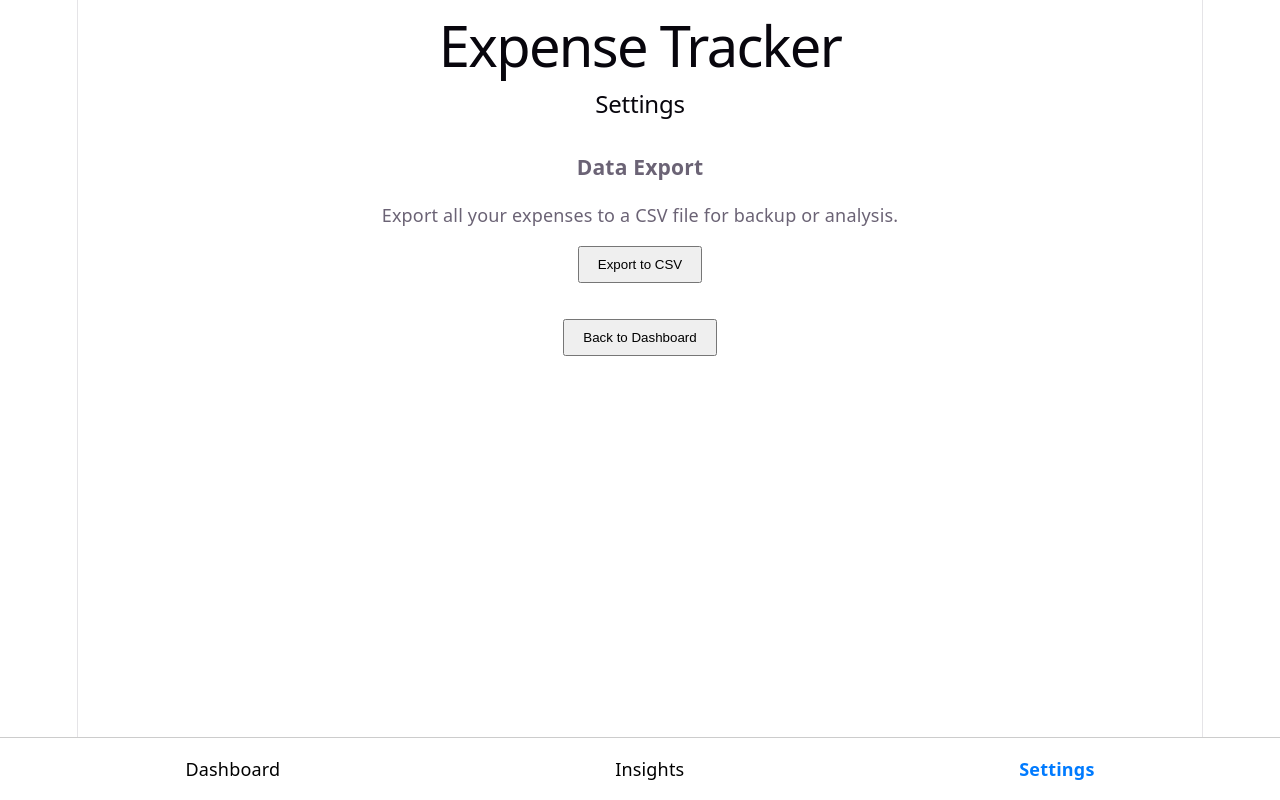
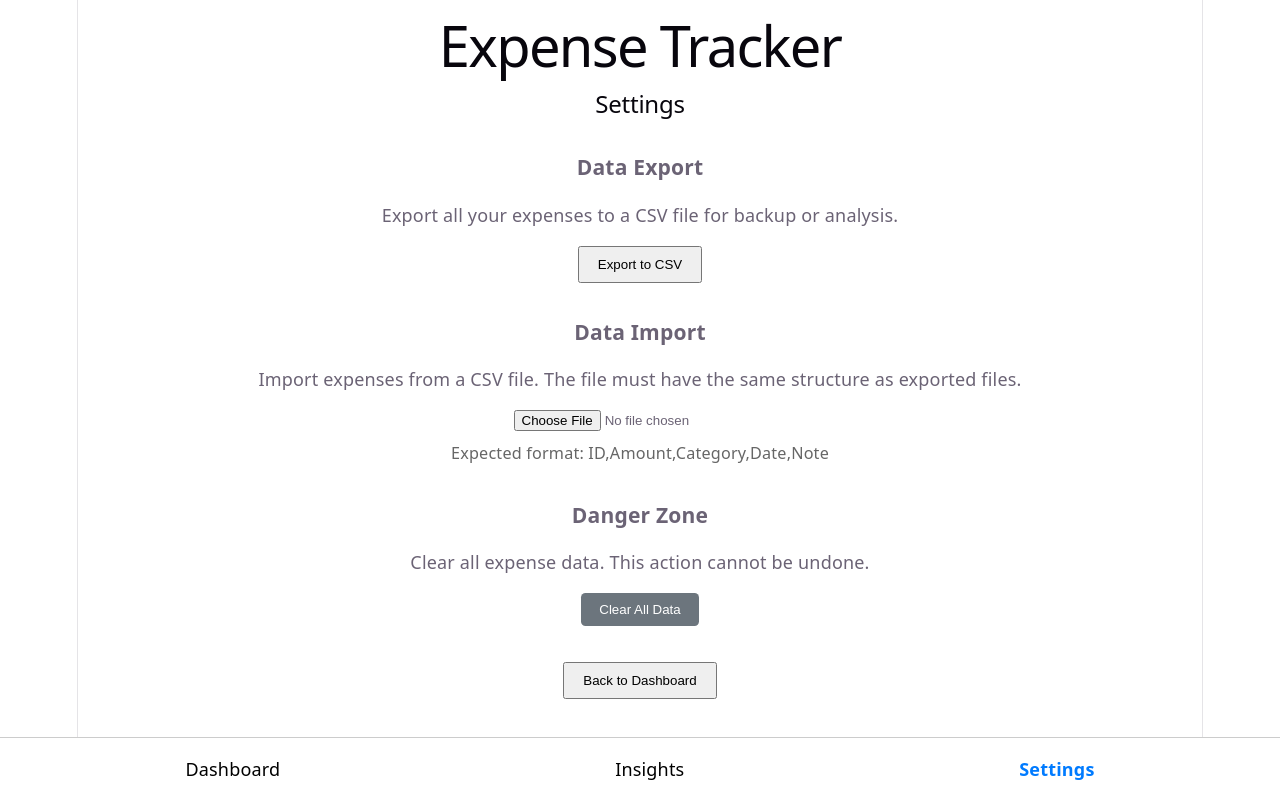
Before and after one commit to lujzi05/minautgifter, a React (Vite) app: page /settings in a window 1280 px wide. Built offline with nearby package versions, Linux system fonts and the light colour scheme.

Commit message:
add data import and clear all data functions

```diff
--- a/src/components/Settings.tsx
+++ b/src/components/Settings.tsx
@@ -1,8 +1,129 @@
 import { db } from "../db";
 import { useNavigate } from "react-router-dom";
+import { useState } from "react";
+import type { Expense, Category } from "../types";
+import { CATEGORIES } from "../types";
 
 export function Settings() {
   const navigate = useNavigate();
+  const [importStatus, setImportStatus] = useState<string>("");
+  const [clearConfirm, setClearConfirm] = useState(false);
+
+  const parseCSV = (csvText: string): Expense[] => {
+    const lines = csvText.trim().split('\n');
+    if (lines.length < 2) throw new Error("CSV must have header and at least one data row");
+
+    const headers = lines[0].split(',').map(h => h.trim());
+    const expectedHeaders = ["ID", "Amount", "Category", "Date", "Note"];
+
+    if (headers.length !== expectedHeaders.length ||
+        !headers.every((h, i) => h === expectedHeaders[i])) {
+      throw new Error("CSV headers must be: ID,Amount,Category,Date,Note");
+    }
+
+    const expenses: Expense[] = [];
+
+    for (let i = 1; i < lines.length; i++) {
+      const line = lines[i].trim();
+      if (!line) continue;
+
+      // Simple CSV parsing - handle quoted fields
+      const fields: string[] = [];
+      let current = '';
+      let inQuotes = false;
+
+      for (let j = 0; j < line.length; j++) {
+        const char = line[j];
+        if (char === '"') {
+          inQuotes = !inQuotes;
+        } else if (char === ',' && !inQuotes) {
+          fields.push(current);
+          current = '';
+        } else {
+          current += char;
+        }
+      }
+      fields.push(current);
+
+      if (fields.length !== 5) {
+        throw new Error(`Row ${i + 1}: Expected 5 fields, got ${fields.length}`);
+      }
+
+      const [id, amountStr, categoryStr, dateStr, noteStr] = fields.map(f => f.trim());
+
+      // Validate ID
+      if (!id) throw new Error(`Row ${i + 1}: ID cannot be empty`);
+
+      // Validate Amount
+      const amount = parseFloat(amountStr);
+      if (isNaN(amount) || amount < 0) {
+        throw new Error(`Row ${i + 1}: Invalid amount "${amountStr}"`);
+      }
+
+      // Validate Category
+      if (!CATEGORIES.includes(categoryStr as Category)) {
+        throw new Error(`Row ${i + 1}: Invalid category "${categoryStr}". Must be one of: ${CATEGORIES.join(', ')}`);
+      }
+
+      // Validate Date
+      const date = new Date(dateStr);
+      if (isNaN(date.getTime())) {
+        throw new Error(`Row ${i + 1}: Invalid date "${dateStr}"`);
+      }
+
+      // Note is optional
+      const note = noteStr || undefined;
+
+      expenses.push({
+        id,
+        amount,
+        category: categoryStr as Category,
+        date: date.toISOString(),
+        note
+      });
+    }
+
+    return expenses;
+  };
+
+  const importFromCSV = async (event: React.ChangeEvent<HTMLInputElement>) => {
+    const file = event.target.files?.[0];
+    if (!file) return;
+
+    try {
+      setImportStatus("Reading file...");
+      const text = await file.text();
+
+      setImportStatus("Parsing CSV...");
+      const expenses = parseCSV(text);
+
+      setImportStatus(`Importing ${expenses.length} expenses...`);
+      await db.expenses.bulkAdd(expenses);
+
+      setImportStatus(`✅ Successfully imported ${expenses.length} expenses!`);
+    } catch (error) {
+      setImportStatus(`❌ Import failed: ${error instanceof Error ? error.message : 'Unknown error'}`);
+    }
+
+    // Reset file input
+    event.target.value = '';
+  };
+
+  const clearAllData = async () => {
+    if (!clearConfirm) {
+      setClearConfirm(true);
+      return;
+    }
+
+    try {
+      setImportStatus("Clearing all data...");
+      await db.expenses.clear();
+      setImportStatus("✅ All data cleared!");
+      setClearConfirm(false);
+    } catch (error) {
+      setImportStatus(`❌ Clear failed: ${error instanceof Error ? error.message : 'Unknown error'}`);
+    }
+  };
 
   const exportToCSV = async () => {
     const expenses = await db.expenses.toArray();
@@ -40,12 +161,71 @@ export function Settings() {
     <div>
       <h2>Settings</h2>
 
+      {importStatus && (
+        <div style={{
+          padding: "1rem",
+          marginBottom: "1rem",
+          backgroundColor: importStatus.startsWith("✅") ? "#d4edda" : importStatus.startsWith("❌") ? "#f8d7da" : "#fff3cd",
+          border: "1px solid #ccc",
+          borderRadius: "0.5rem"
+        }}>
+          {importStatus}
+        </div>
+      )}
+
       <div style={{ marginTop: "2rem" }}>
         <h3>Data Export</h3>
         <p>Export all your expenses to a CSV file for backup or analysis.</p>
         <button onClick={exportToCSV} style={{ padding: "0.5rem 1rem", marginTop: "1rem" }}>
           Export to CSV
         </button>
+      </div>
+
+      <div style={{ marginTop: "2rem" }}>
+        <h3>Data Import</h3>
+        <p>Import expenses from a CSV file. The file must have the same structure as exported files.</p>
+        <input
+          type="file"
+          accept=".csv"
+          onChange={importFromCSV}
+          style={{ marginTop: "1rem" }}
+        />
+        <p style={{ fontSize: "0.9rem", color: "#666", marginTop: "0.5rem" }}>
+          Expected format: ID,Amount,Category,Date,Note
+        </p>
+      </div>
+
+      <div style={{ marginTop: "2rem" }}>
+        <h3>Danger Zone</h3>
+        <p>Clear all expense data. This action cannot be undone.</p>
+        <button
+          onClick={clearAllData}
+          style={{
+            padding: "0.5rem 1rem",
+            marginTop: "1rem",
+            backgroundColor: clearConfirm ? "#dc3545" : "#6c757d",
+            color: "white",
+            border: "none",
+            borderRadius: "0.25rem"
+          }}
+        >
+          {clearConfirm ? "Click again to confirm clear all data" : "Clear All Data"}
+        </button>
+        {clearConfirm && (
+          <button
+            onClick={() => setClearConfirm(false)}
+            style={{
+              padding: "0.5rem 1rem",
+              marginLeft: "1rem",
+              backgroundColor: "#6c757d",
+              color: "white",
+              border: "none",
+              borderRadius: "0.25rem"
+            }}
+          >
+            Cancel
+          </button>
+        )}
       </div>
 
       <div style={{ marginTop: "2rem" }}>
```
